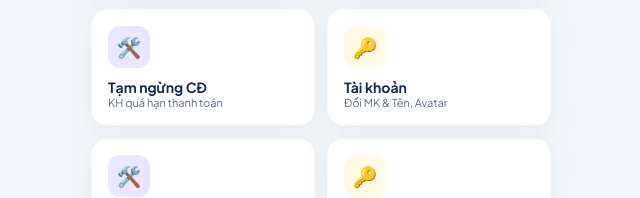
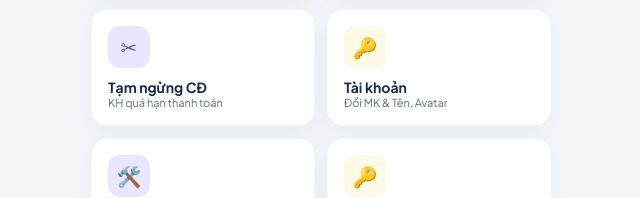
Before and after one commit to dienlucbenluc/dinhvi, a plain HTML site: page home.html in a window 1280 px wide. Shown: the part 373-571 px from the top of the page, 319-959 px from the left. Drawn offline with Linux system fonts and the light colour scheme; sample sign-in values are in the browser's storage.

Commit message:
Update home.html

```diff
--- a/home.html
+++ b/home.html
@@ -375,7 +375,7 @@
                 </div>
 
                 <div class="feature-card" onclick="window.location.href='tamngung_capdien.html'">
-                    <div class="feature-icon icon-purple">🛠️</div>
+                    <div class="feature-icon icon-purple"> ✂ </div>
                     <div>
                         <div class="feature-title">Tạm ngừng CĐ</div>
                         <div class="feature-desc">KH quá hạn thanh toán</div>
```
